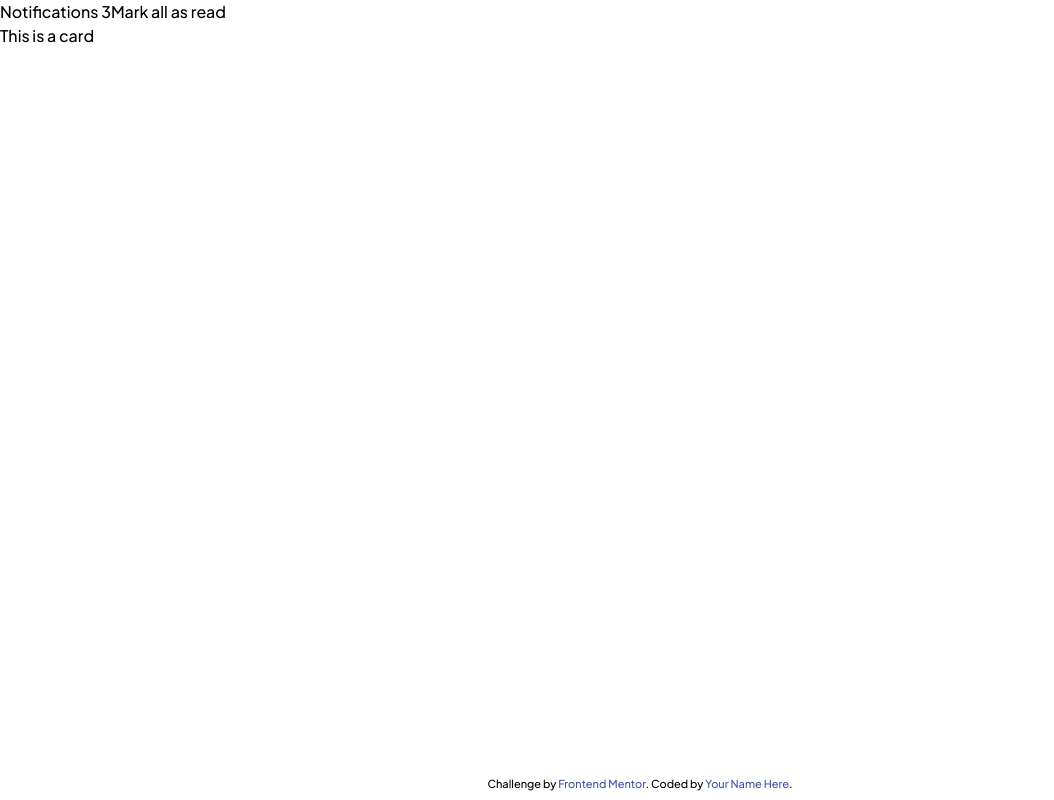
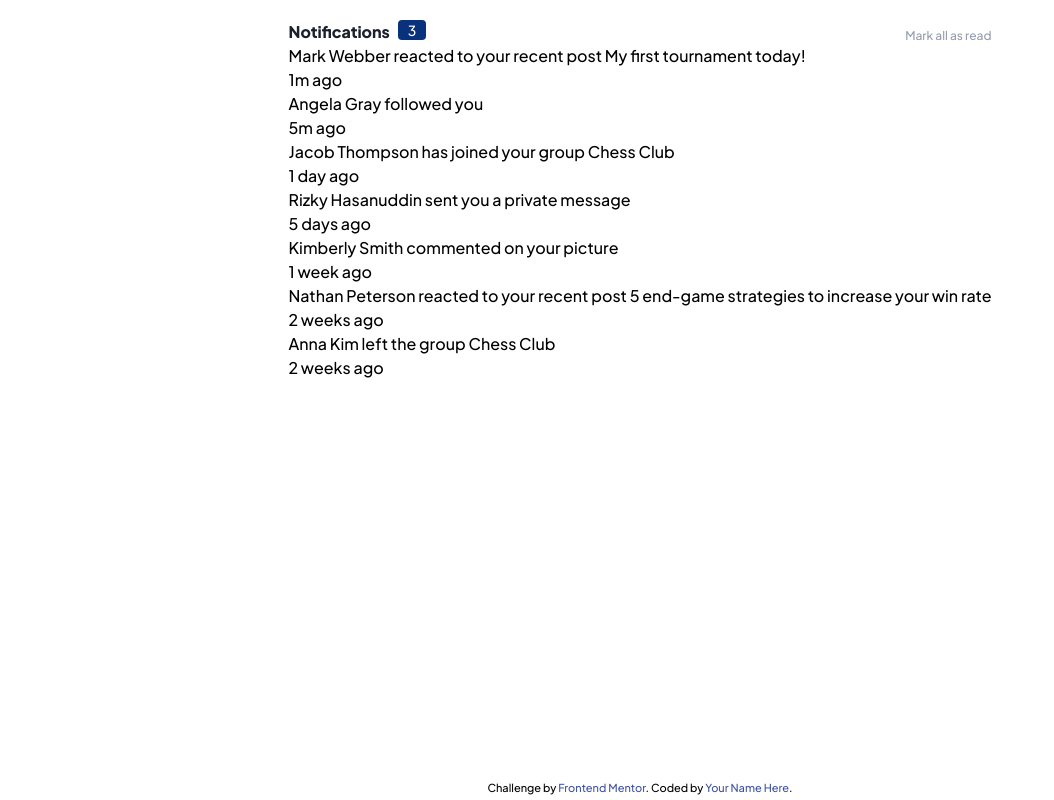
Before and after one commit to Saga-sanga/notifications-page, a React (Vite) app: page / in a window 1280 px wide. Shown: the whole page, without its empty margins (0-1054 px from the left). Built offline with nearby package versions, Linux system fonts and the light colour scheme.

Commit message:
feat: Add notification messages and map function in App

```diff
--- a/src/App.tsx
+++ b/src/App.tsx
@@ -1,7 +1,8 @@
 import { useState } from 'react'
+import { userData } from './interfaces'
 import Card from './Card'
 
-const data = [
+const data: userData[] = [
   {
     avatar: './src/assets/images/avatar-mark-webber.webp',
     content: 'Mark Webber reacted to your recent post My first tournament today!',
@@ -44,15 +45,20 @@ function App() {
   // const [count, setCount] = useState(0)
 
   return (
-    <div className="min-h-screen">
-      <main className='min-h-[97vh]'>
-        <div className='flex flex-row'>
-          <div>Notifications 3</div>
+    <div className="min-h-screen grid place-content-center">
+      <main className='min-h-[97vh] px-3 py-4 bg-white'>
+        <div className='flex flex-row justify-between items-end'>
+          <div className='flex gap-2'><span className='text-very-dark-blue font-extrabold'>Notifications</span> <span className='bg-blue text-white text-sm px-2.5 self-baseline rounded'>3</span></div>
 
-          <div>Mark all as read</div>
+          <div className='text-xs text-grayish-blue'>Mark all as read</div>
         </div>
         <section>
-          <Card/>
+          {
+            data.map((info: userData, index: number) =>
+              <Card key={index} info={info}/>
+            )
+          }
+
         </section>
       </main>
 
--- a/src/Card.tsx
+++ b/src/Card.tsx
@@ -1,9 +1,13 @@
-import React from "react";
 
-export default function Card() {
+import { userData } from './interfaces'
+
+export default function Card({info}: {info: userData}) {
   return (
-    <div>
-      This is a card
+    <div className="">
+      <div>
+        {info.content}
+      </div>
+      {`${info.time} ago`}
     </div>
   )
 }
--- /dev/null
+++ b/src/interfaces.tsx
@@ -0,0 +1,6 @@
+export interface userData {
+  avatar: string;
+  content: string;
+  time: string;
+  message?: string;
+}
--- a/tailwind.config.cjs
+++ b/tailwind.config.cjs
@@ -5,7 +5,19 @@ module.exports = {
     "./src/**/*.{js,ts,jsx,tsx}",
   ],
   theme: {
-    extend: {},
+    extend: {
+      colors: {
+        'white': 'hsl(0, 0%, 100%)',
+        'very-light-grayish-blue': 'hsl(210, 60%, 98%)',
+        'light-grayish-blue-1': 'hsl(211, 68%, 94%)',
+        'light-grayish-blue-2': 'hsl(205, 33%, 90%)',
+        'grayish-blue': 'hsl(219, 14%, 63%)',
+        'dark-grayish-blue': 'hsl(219, 12%, 42%)',
+        'very-dark-blue': 'hsl(224, 21%, 14%)',
+        'red': 'hsl(1, 90%, 64%)',
+        'blue': 'hsl(219, 85%, 26%)'
+      }
+    },
   },
   plugins: [],
 }
```
